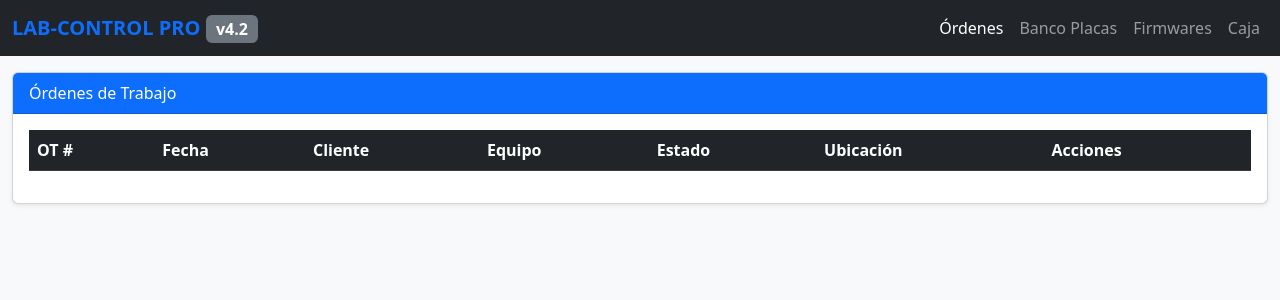
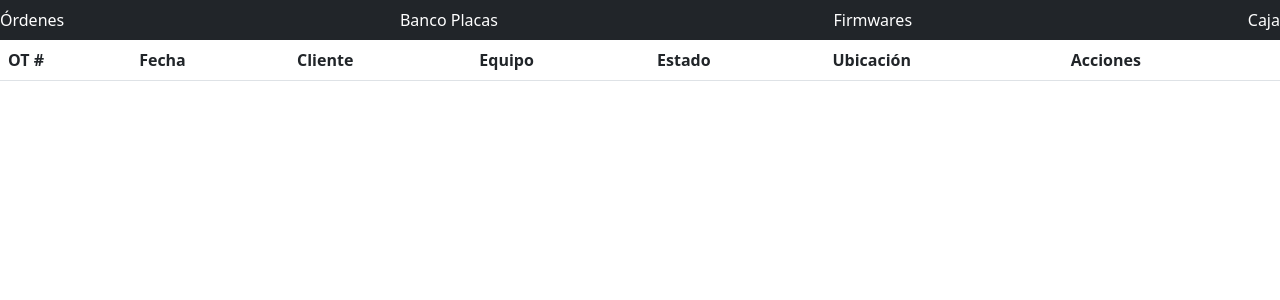
Before and after one commit to fbncastelli-bot/taller-control, a Flask app: page / in a window 1280 px wide. Shown: the top 300 px of the page. Run offline with Flask 3, Linux system fonts and the light colour scheme; the visitor is signed in with stand-in values (Sample User, id 1); data that the repository does not hold is empty; some libraries are stand-ins or nearby versions.

Commit message:
Update index.html

```diff
--- a/templates/index.html
+++ b/templates/index.html
@@ -2,83 +2,20 @@
 <html lang="es">
 <head>
     <meta charset="UTF-8">
-    <meta name="viewport" content="width=device-width, initial-scale=1.0">
     <title>LAB-CONTROL PRO v4.2</title>
     <link href="https://cdn.jsdelivr.net/npm/bootstrap@5.3.0/dist/css/bootstrap.min.css" rel="stylesheet">
-    <link rel="stylesheet" href="https://cdn.jsdelivr.net/npm/bootstrap-icons@1.11.0/font/bootstrap-icons.css">
-    <link rel="stylesheet" href="/static/style.css">
 </head>
-<body class="bg-light">
-
-    <nav class="navbar navbar-expand-lg navbar-dark bg-dark">
-        <div class="container-fluid">
-            <a class="navbar-brand fw-bold text-primary" href="#">LAB-CONTROL PRO <span class="badge bg-secondary fs-6">v4.2</span></a>
-            <div class="navbar-nav">
-                <a class="nav-link active" id="btn-nav-ordenes" href="javascript:void(0)" onclick="mostrarSeccion('ordenes')">Órdenes</a>
-                <a class="nav-link" id="btn-nav-repuestos" href="javascript:void(0)" onclick="mostrarSeccion('repuestos')">Banco Placas</a>
-                <a class="nav-link" id="btn-nav-firmwares" href="javascript:void(0)" onclick="mostrarSeccion('firmwares')">Firmwares</a>
-                <a class="nav-link" id="btn-nav-caja" href="javascript:void(0)" onclick="mostrarSeccion('caja')">Caja</a>
-            </div>
-        </div>
+<body>
+    <nav class="navbar navbar-dark bg-dark">
+        <a class="nav-link text-white" href="#" onclick="mostrarSeccion('ordenes')">Órdenes</a>
+        <a class="nav-link text-white" href="#" onclick="mostrarSeccion('repuestos')">Banco Placas</a>
+        <a class="nav-link text-white" href="#" onclick="mostrarSeccion('firmwares')">Firmwares</a>
+        <a class="nav-link text-white" href="#" onclick="mostrarSeccion('caja')">Caja</a>
     </nav>
-
-    <div class="container-fluid mt-3">
-        <!-- Órdenes -->
-        <div id="ordenes" class="seccion-contenido">
-            <div class="card shadow-sm">
-                <div class="card-header bg-primary text-white">Órdenes de Trabajo</div>
-                <div class="card-body">
-                    <table class="table table-hover">
-                        <thead class="table-dark">
-                            <tr><th>OT #</th><th>Fecha</th><th>Cliente</th><th>Equipo</th><th>Estado</th><th>Ubicación</th><th>Acciones</th></tr>
-                        </thead>
-                        <tbody id="tabla-ordenes"></tbody>
-                    </table>
-                </div>
-            </div>
-        </div>
-
-        <!-- Banco Placas -->
-        <div id="repuestos" class="seccion-contenido d-none">
-            <div class="card shadow-sm">
-                <div class="card-header bg-dark text-white">Banco de Placas</div>
-                <div class="card-body">
-                    <table class="table table-hover">
-                        <thead><tr><th>Código</th><th>Descripción</th><th>Chasis</th><th>Precio</th><th>Stock</th><th>Acciones</th></tr></thead>
-                        <tbody id="tabla-repuestos"></tbody>
-                    </table>
-                </div>
-            </div>
-        </div>
-
-        <!-- Firmwares -->
-        <div id="firmwares" class="seccion-contenido d-none">
-            <div class="card shadow-sm">
-                <div class="card-header bg-info text-white">Base de Firmwares</div>
-                <div class="card-body">
-                    <table class="table table-hover">
-                        <thead><tr><th>Modelo</th><th>Chasis</th><th>Tipo</th><th>Peso</th><th>Descargar</th></tr></thead>
-                        <tbody id="tabla-firmwares"></tbody>
-                    </table>
-                </div>
-            </div>
-        </div>
-
-        <!-- Caja -->
-        <div id="caja" class="seccion-contenido d-none">
-            <div class="card shadow-sm">
-                <div class="card-header bg-success text-white">Caja Diario</div>
-                <div class="card-body">
-                    <table class="table table-hover">
-                        <thead><tr><th>Fecha</th><th>Concepto</th><th>Monto</th><th>Método</th></tr></thead>
-                        <tbody id="tabla-caja"></tbody>
-                    </table>
-                </div>
-            </div>
-        </div>
-    </div>
-
-    <script src="https://cdn.jsdelivr.net/npm/bootstrap@5.3.0/dist/js/bootstrap.bundle.min.js"></script>
+    <div id="ordenes" class="seccion-contenido"><table class="table"><thead><tr><th>OT #</th><th>Fecha</th><th>Cliente</th><th>Equipo</th><th>Estado</th><th>Ubicación</th><th>Acciones</th></tr></thead><tbody id="tabla-ordenes"></tbody></table></div>
+    <div id="repuestos" class="seccion-contenido d-none">...</div>
+    <div id="firmwares" class="seccion-contenido d-none">...</div>
+    <div id="caja" class="seccion-contenido d-none">...</div>
     <script src="/static/app.js"></script>
 </body>
 </html>
```
